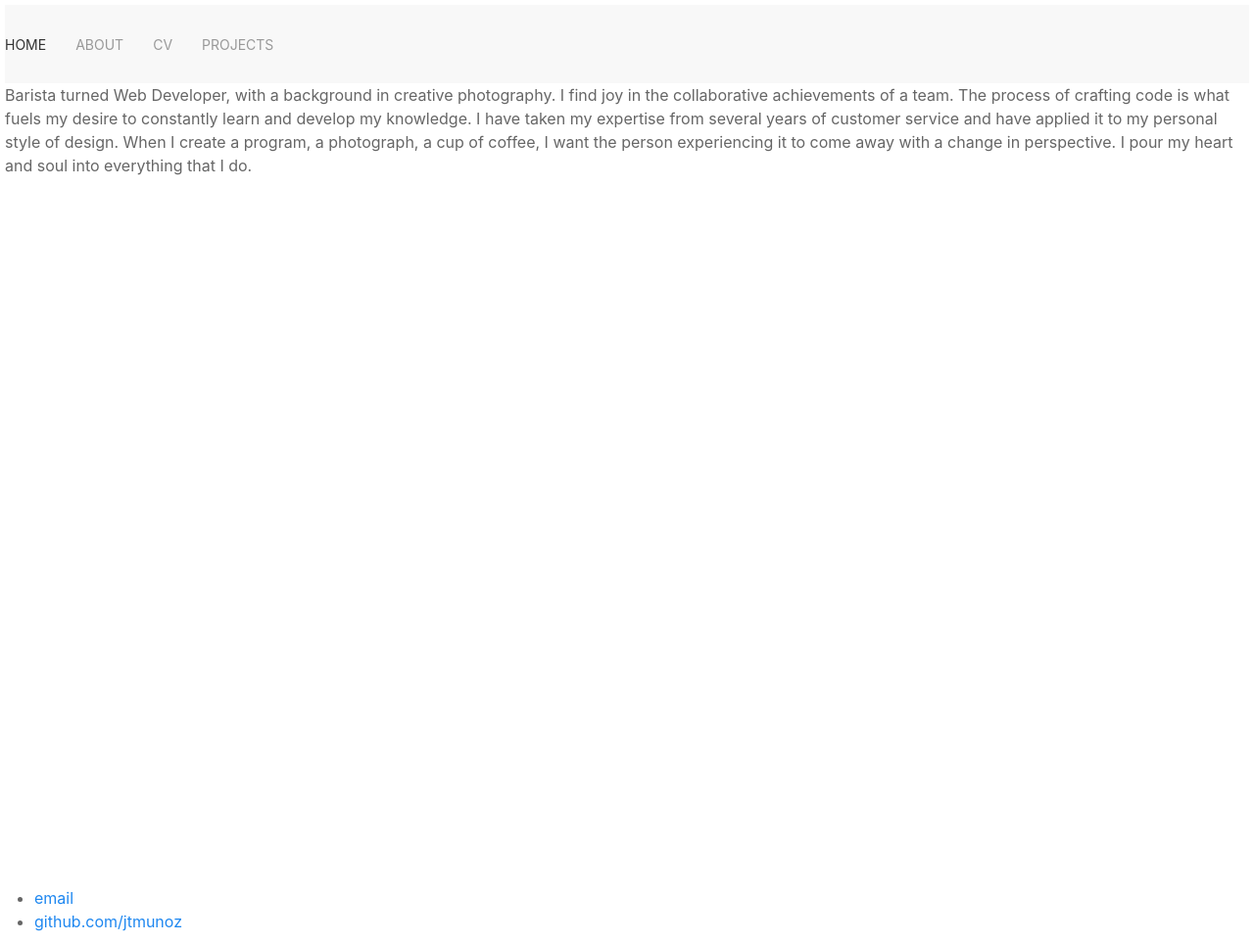
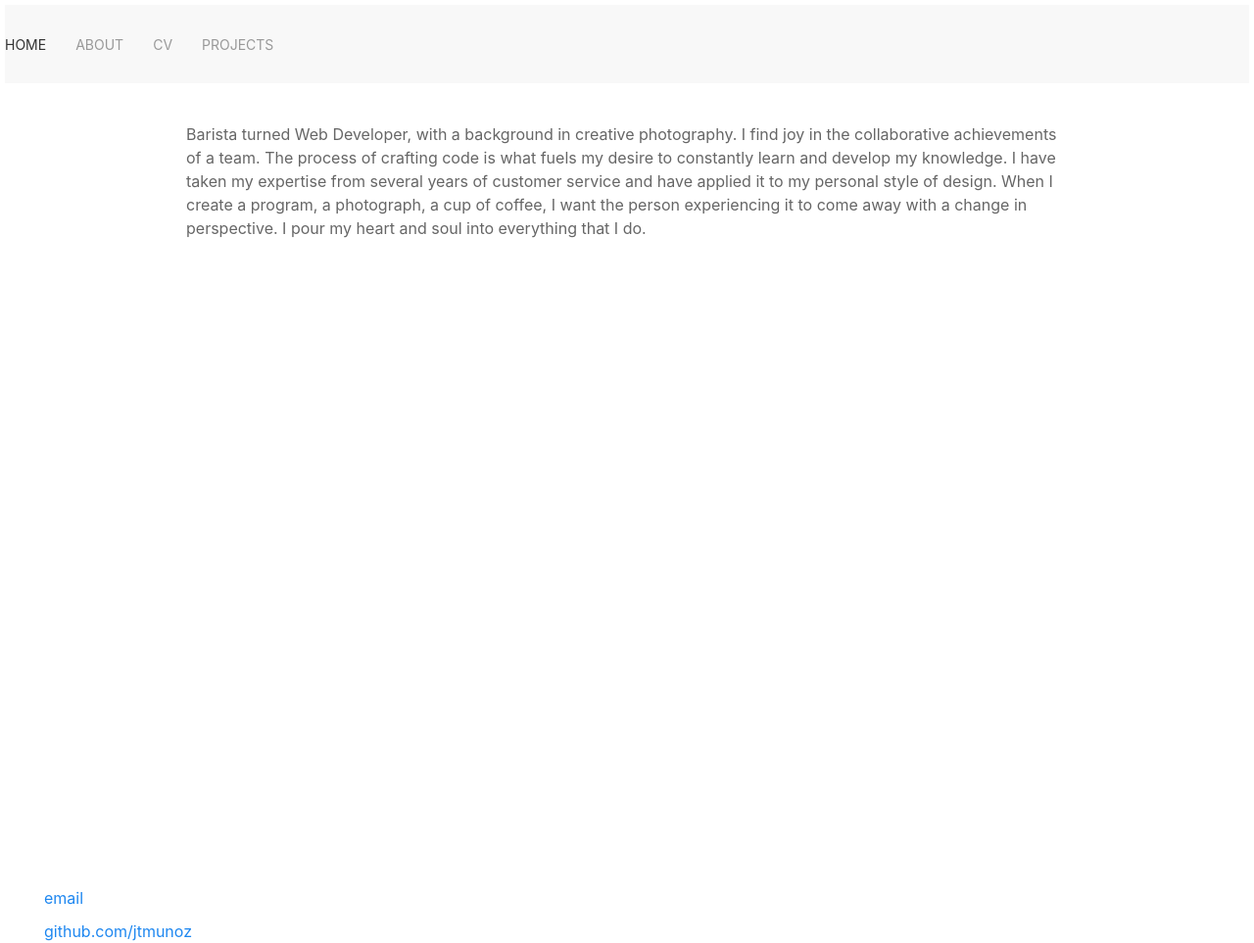
Before and after one commit to jtmunoz/jtmunoz.github.io, a Jekyll site: the page built from about.html, in a window 1280 px wide. Shown: the whole page at 98% size. Built offline with Jekyll 4.4.1, drawn with Linux system fonts in a browser that asks for light colours; nearby versions of some CDN libraries.

Commit message:
renames end to close

```diff
--- a/_includes/footer.html
+++ b/_includes/footer.html
@@ -1,8 +1,10 @@
 
 
 <footer id="footer">
-	<ul>
-		<li><a href="mailto:jordantmunoz@gmail.com">email</a></li>
-		<li><a href="https://github.com/jtmunoz">github.com/jtmunoz</a></li>
-	</ul>
+	<div class="uk-container">
+		<ul class="uk-list">
+			<li><a href="mailto:jordantmunoz@gmail.com">email</a></li>
+			<li><a href="https://github.com/jtmunoz">github.com/jtmunoz</a></li>
+		</ul>
+	</div>
 </footer>
--- a/_layouts/default.html
+++ b/_layouts/default.html
@@ -4,14 +4,14 @@
 	{% include head.html %}
 
 	<body>
-
  		{% include header.html %}
+		{% include open.html %}
 
 		<div class="content">
 			{{ content }}
-		</div><!-- /.container -->
+		</div>
 
+		{% include close.html %}
 		{% include footer.html %}
-
 	</body>
 </html>
```
Also changed, not shown: _includes/close.html (renamed from _includes/end.html).
